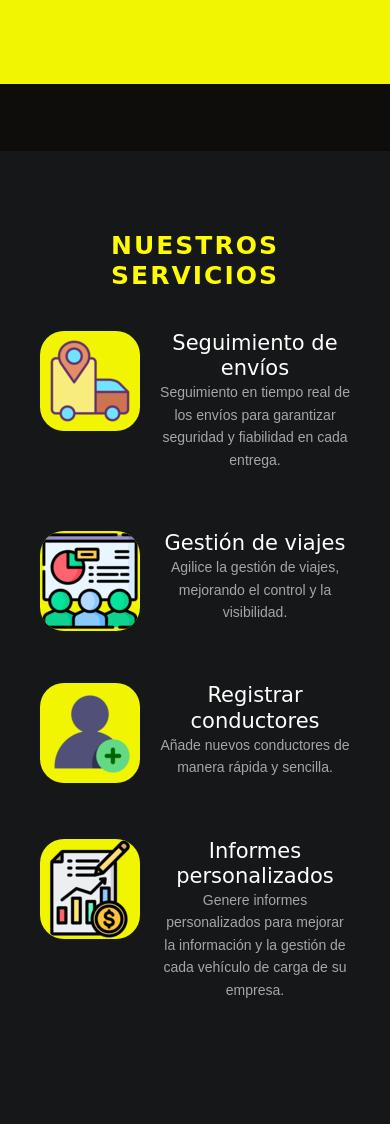
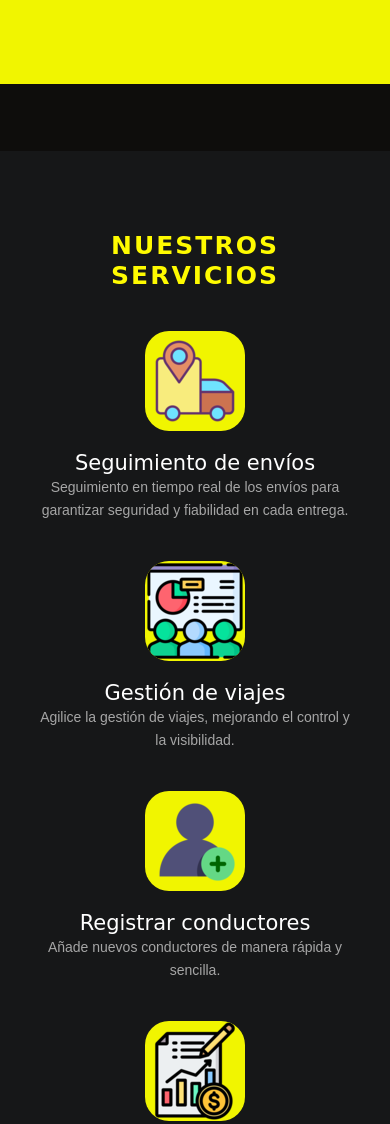
Before and after one commit to Cargo-StartUp/CargoExpress-Landing-Page, a plain HTML site: page index.html in a window 390 px wide. Shown: the part 1604-2728 px from the top of the page. Drawn offline with nearby package versions, Linux system fonts and the light colour scheme; a web font is replaced by a local one.

```diff
--- a/assets/css/style.css
+++ b/assets/css/style.css
@@ -981,7 +981,7 @@
   margin: 0 2px;
 }
 
-/* Media query */
+
 @media (max-width: 768px) {
   .mySwiper {
     flex-direction: column;
@@ -1238,7 +1238,7 @@
     3px 3px 10px -1px rgba(255, 255, 255, 0.7);
 }
 
-/* For Active Card */
+
 .wrapper .card.active {
   background-color: #F1F500;
   transform: scale(1, 1.09);
@@ -1253,7 +1253,7 @@
   color: rgba(0, 0, 0, 1);
 }
 
-/* For Active Card */
+
 .wrapper .card.active h1 {
   color: rgba(255, 255, 255, 1);
 }
@@ -1263,7 +1263,7 @@
   color: rgba(0, 0, 0, 0.7);
 }
 
-/* For Active Card */
+
 .wrapper .card.active h1 span {
   color: rgba(255, 255, 255, 0.9);
 }
@@ -1275,7 +1275,7 @@
   line-height: 1.5;
 }
 
-/* For Active Card */
+
 .wrapper .card.active p {
   color: rgba(255, 255, 255, 1);
 }
@@ -1289,7 +1289,7 @@
   color: rgba(0, 0, 0, 0.9);
 }
 
-/* For Active Card */
+
 .wrapper .card.active ul li {
   color: rgba(216, 219, 5, 0.9);
 }
@@ -1299,7 +1299,7 @@
   margin-right: 10px;
 }
 
-/* For Active Card */
+
 .wrapper .card.active ul li i {
   color: rgba(255, 255, 255, 0.4);
 }
@@ -1317,7 +1317,7 @@
   transition: 0.4s;
 }
 
-/* For Active Card */
+
 .wrapper .card.active a {
   background-color: white;
   color: rgba(0, 0, 0, 0.8);
@@ -1328,12 +1328,12 @@
   color: black;
 }
 
-/* For Active Card */
+
 .wrapper .card.active a:hover {
   border: 1px solid black;
 }
 
-/* Media query para móviles */
+
 @media (max-width: 768px) {
   .wrapper {
     flex-direction: column;
@@ -1367,6 +1367,7 @@
   #ABOUT
 \*-----------------------------------*/
 
+
 .about .section-text {
   margin-block: 15px 30px;
 }
@@ -1386,7 +1387,7 @@
   margin-block-end: 120px;
 }
 
-.about-banner>.w-100 {
+.about-banner > .w-100 {
   padding-inline-start: 50px;
 }
 
@@ -1410,6 +1411,39 @@
   right: 0;
   overflow: hidden;
 }
+
+
+
+
+@media (max-width: 992px) {
+  .about .container {
+    gap: 80px;
+  }
+
+  .about .abs-img-1, .about .abs-img-2 {
+    width: 120px;
+  }
+
+  .about-banner > .w-100 {
+    padding-inline-start: 30px;
+  }
+}
+
+.services-container {
+  display: grid;
+  grid-template-columns: repeat(2, 1fr);
+  gap: 20px;
+}
+
+
+@media (max-width: 768px) {
+  .services-container {
+    grid-template-columns: 1fr;
+    text-align: center;
+  }
+}
+
+
 
 /*-----------------------------------*\
   #content second-section
@@ -1450,7 +1484,7 @@
 }
 
 /*-----------------------------------*\
-  #MENU
+  #Service
 \*-----------------------------------*/
 
 .menu .section-title {
@@ -1538,6 +1572,52 @@
   bottom: 0;
   right: 0;
 }
+
+
+.section.menu {
+  display: flex;
+  justify-content: center;
+  align-items: center;
+  min-height: 100vh;
+}
+
+.container {
+  text-align: center;
+}/* Desktop View */
+.grid-list {
+  display: grid;
+  grid-template-columns: repeat(2, 1fr);
+  gap: 30px;
+  justify-content: center;
+}
+
+
+@media screen and (max-width: 768px) {
+  .grid-list {
+    grid-template-columns: 1fr;
+    gap: 20px;
+  }
+
+  .menu-card {
+    display: flex;
+    flex-direction: column;
+    align-items: center;
+    text-align: center;
+    gap: 10px;
+  }
+
+  .menu-card .card-banner {
+    margin-bottom: 10px;
+    display: flex;
+    justify-content: center;
+  }
+
+  .menu-card img {
+    display: block;
+    margin: 0 auto; /* Ensure the image is centered */
+  }
+}
+
 
 
 /*-----------------------------------*\
@@ -2905,7 +2985,7 @@
   line-height: 1.6;
 }
 
-/* Responsive Design */
+
 @media (max-width: 768px) {
   .mission-vision {
     flex-direction: column;
```
Also changed, not shown: index.html (+0 -1 lines).
